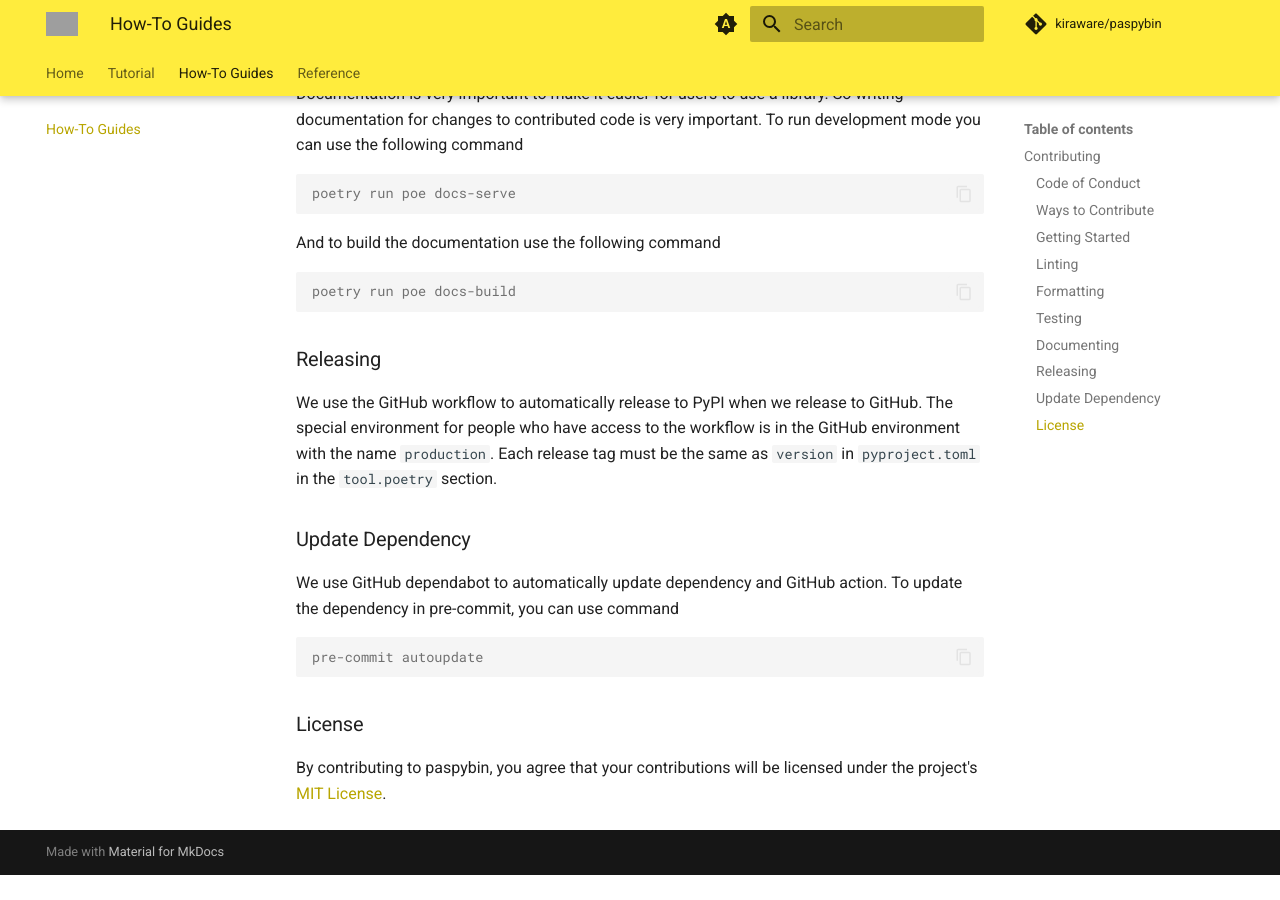
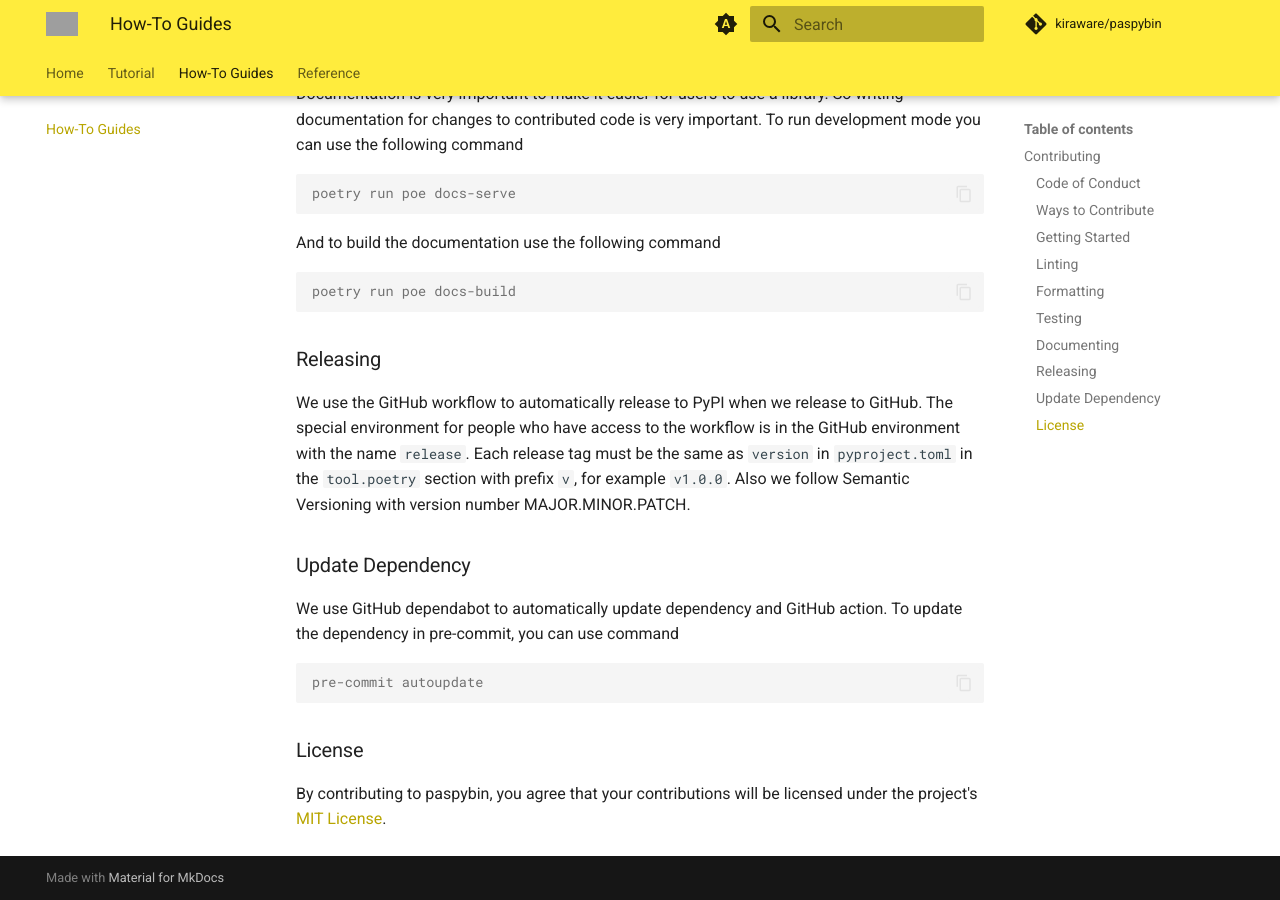
Before and after one commit to kiraware/paspybin, an MkDocs documentation site: the page built from docs/how-to-guides.md, in a window 1280 px wide and 900 px high, scrolled down 3277 px. Built offline with MkDocs 1.6.1 and Material for MkDocs 9.7.7, drawn with Linux system fonts in a browser that asks for light colours; comment, search, counter and statistics services are not loaded; before the commit the page ends 4152 px from its top, so only the background shows below that; grey boxes are pictures that could not be loaded.

Commit message:
Change release environment and remove prettier (#47)
* update contributing guide to add description for version number when
  release
* change `production` environment to `release` environment in github
  release workflow
* remove prettier from pre-commit

```diff
--- a/docs/how-to-guides.md
+++ b/docs/how-to-guides.md
@@ -198,9 +198,10 @@ poetry run poe docs-build
 
 We use the GitHub workflow to automatically release to PyPI when we
 release to GitHub. The special environment for people who have access
-to the workflow is in the GitHub environment with the name `production`.
+to the workflow is in the GitHub environment with the name `release`.
 Each release tag must be the same as `version` in `pyproject.toml` in
-the `tool.poetry` section.
+the `tool.poetry` section with prefix `v`, for example `v1.0.0`. Also
+we follow Semantic Versioning with version number MAJOR.MINOR.PATCH.
 
 ### Update Dependency
 
```
Also changed, not shown: .pre-commit-config.yaml (+0 -8 lines), 1 other file.
